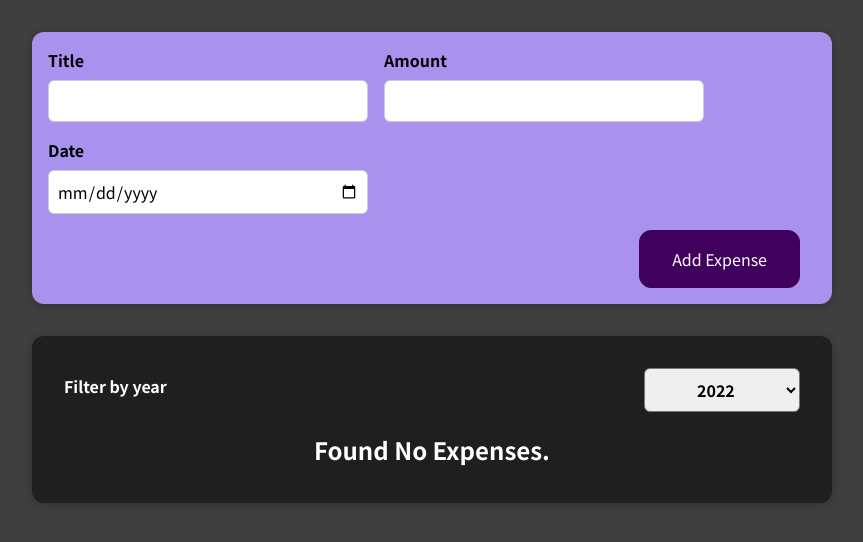
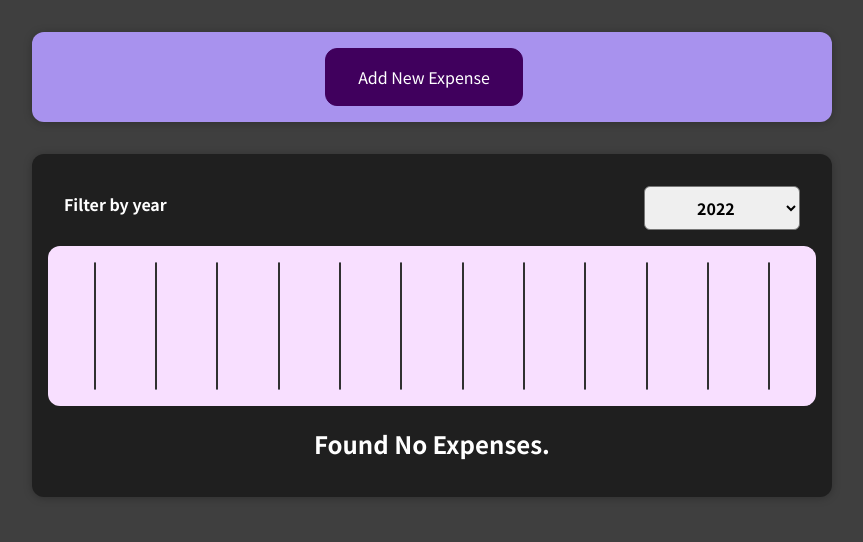
Before and after one commit to NikhilD1998/expense-tracker, a React (Create React App) app: page / in a window 1280 px wide. Shown: the top 542 px of the page, without its empty margins (208-1071 px from the left). Built offline with nearby package versions, Linux system fonts and the light colour scheme.

Commit message:
Added Chart

```diff
--- /dev/null
+++ b/src/components/Chart/Chart.css
@@ -0,0 +1,9 @@
+.chart {
+  padding: 1rem;
+  border-radius: 12px;
+  background-color: #f8dfff;
+  text-align: center;
+  display: flex;
+  justify-content: space-around;
+  height: 10rem;
+}
--- /dev/null
+++ b/src/components/Chart/Chart.js
@@ -0,0 +1,22 @@
+import "./Chart.css";
+import ChartBar from "./ChartBar";
+
+const Chart = (props) => {
+  const dataPointValues = props.dataPoints.map((dataPoint) => dataPoint.value);
+  const totalMaximum = Math.max(...dataPointValues);
+
+  return (
+    <div className="chart">
+      {props.dataPoints.map((dataPoint) => (
+        <ChartBar
+          key={dataPoint.label}
+          value={dataPoint.value}
+          maxvalue={totalMaximum}
+          label={dataPoint.label}
+        />
+      ))}
+    </div>
+  );
+};
+
+export default Chart;
--- /dev/null
+++ b/src/components/Chart/ChartBar.css
@@ -0,0 +1,30 @@
+.chart-bar {
+  height: 100%;
+  display: flex;
+  flex-direction: column;
+  align-items: center;
+}
+
+.chart-bar__inner {
+  height: 100%;
+  width: 100%;
+  border: 1px solid #313131;
+  border-radius: 12px;
+  background-color: #c3b4f3;
+  overflow: hidden;
+  display: flex;
+  flex-direction: column;
+  justify-content: flex-end;
+}
+
+.chart-bar__fill {
+  background-color: #4826b9;
+  width: 100%;
+  transition: all 0.3s ease-out;
+}
+
+.chart-bar__label {
+  font-weight: bold;
+  font-size: 0.5rem;
+  text-align: center;
+}
--- /dev/null
+++ b/src/components/Chart/ChartBar.js
@@ -0,0 +1,22 @@
+import "./ChartBar.css";
+
+const ChartBar = (props) => {
+  let barFillHeight = "0%";
+
+  if (props.maxValue > 0) {
+    barFillHeight = Math.round((props.value / props.maxValue) * 100) + "%";
+  }
+  return (
+    <div className="chart-bar">
+      <div className="chart-bar__inner">
+        <div
+          className="chart-bar__fill"
+          style={{ height: barFillHeight }}
+        ></div>
+        <div className="chart-bar__label"></div>
+      </div>
+    </div>
+  );
+};
+
+export default ChartBar;
--- a/src/components/Expenses/Expenses.js
+++ b/src/components/Expenses/Expenses.js
@@ -3,6 +3,7 @@
 import ExpensesFilter from "./ExpenseFilter";
 import "./Expenses.css";
 import ExpensesList from "./ExpensesList";
+import ExpensesChart from "./ExpensesChart";
 
 function Expenses(props) {
   const currentYear = new Date().getFullYear();
@@ -22,6 +23,7 @@
           selected={filteredYear}
           onChangeFilter={filterChangeHandler}
         />
+        <ExpensesChart expenses={filteredExpenses} />
         <ExpensesList items={filteredExpenses} />
       </Card>
     </div>
--- /dev/null
+++ b/src/components/Expenses/ExpensesChart.js
@@ -0,0 +1,26 @@
+import Chart from "../Chart/Chart";
+
+const ExpensesChart = (props) => {
+  const chartDataPoints = [
+    { label: "Jan", value: 0 },
+    { label: "Feb", value: 0 },
+    { label: "Mar", value: 0 },
+    { label: "Apr", value: 0 },
+    { label: "May", value: 0 },
+    { label: "Jun", value: 0 },
+    { label: "Jul", value: 0 },
+    { label: "Aug", value: 0 },
+    { label: "Sep", value: 0 },
+    { label: "Oct", value: 0 },
+    { label: "Nov", value: 0 },
+    { label: "Dec", value: 0 },
+  ];
+
+  for (const expense of props.expenses) {
+    const expenseMonth = expense.date.getMonth();
+    chartDataPoints[expenseMonth].value += expense.amount;
+  }
+  return <Chart dataPoints={chartDataPoints} />;
+};
+
+export default ExpensesChart;
--- a/src/components/NewExpense/ExpenseForm.js
+++ b/src/components/NewExpense/ExpenseForm.js
@@ -61,6 +61,9 @@
         </div>
       </div>
       <div className="new-expense__actions">
+        <button type="button" onClick={props.onCancel}>
+          Cancel
+        </button>
         <button type="submit">Add Expense</button>
       </div>
     </form>
--- a/src/components/NewExpense/NewExpense.js
+++ b/src/components/NewExpense/NewExpense.js
@@ -1,18 +1,37 @@
+import { useState } from "react";
 import ExpenseForm from "./ExpenseForm";
 import "./NewExpense.css";
 
 const NewExpense = (props) => {
+  const [isEditing, setIsEditing] = useState(false);
   const saveExpenseDataHandler = (enteredExpenseData) => {
     const expenseData = {
       ...enteredExpenseData,
       id: Math.random().toString(),
     };
     props.onAddExpense(expenseData);
+    setIsEditing(false);
+  };
+
+  const startEditingHandler = () => {
+    setIsEditing(true);
+  };
+
+  const stopEdidtinghandler = () => {
+    setIsEditing(false);
   };
 
   return (
     <div className="new-expense">
-      <ExpenseForm onSaveExpenseData={saveExpenseDataHandler} />
+      {!isEditing && (
+        <button onClick={startEditingHandler}>Add New Expense</button>
+      )}
+      {isEditing && (
+        <ExpenseForm
+          onSaveExpenseData={saveExpenseDataHandler}
+          onCancel={stopEdidtinghandler}
+        />
+      )}
     </div>
   );
 };
```
